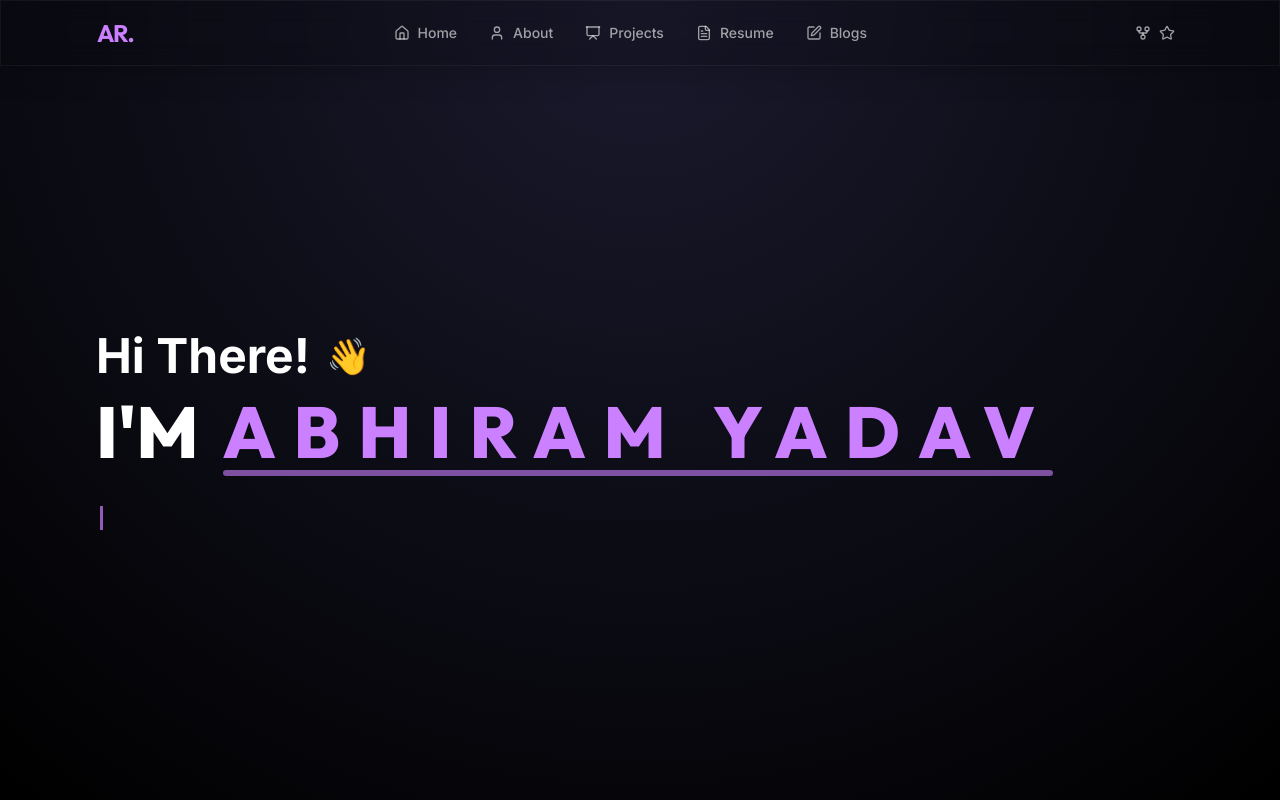
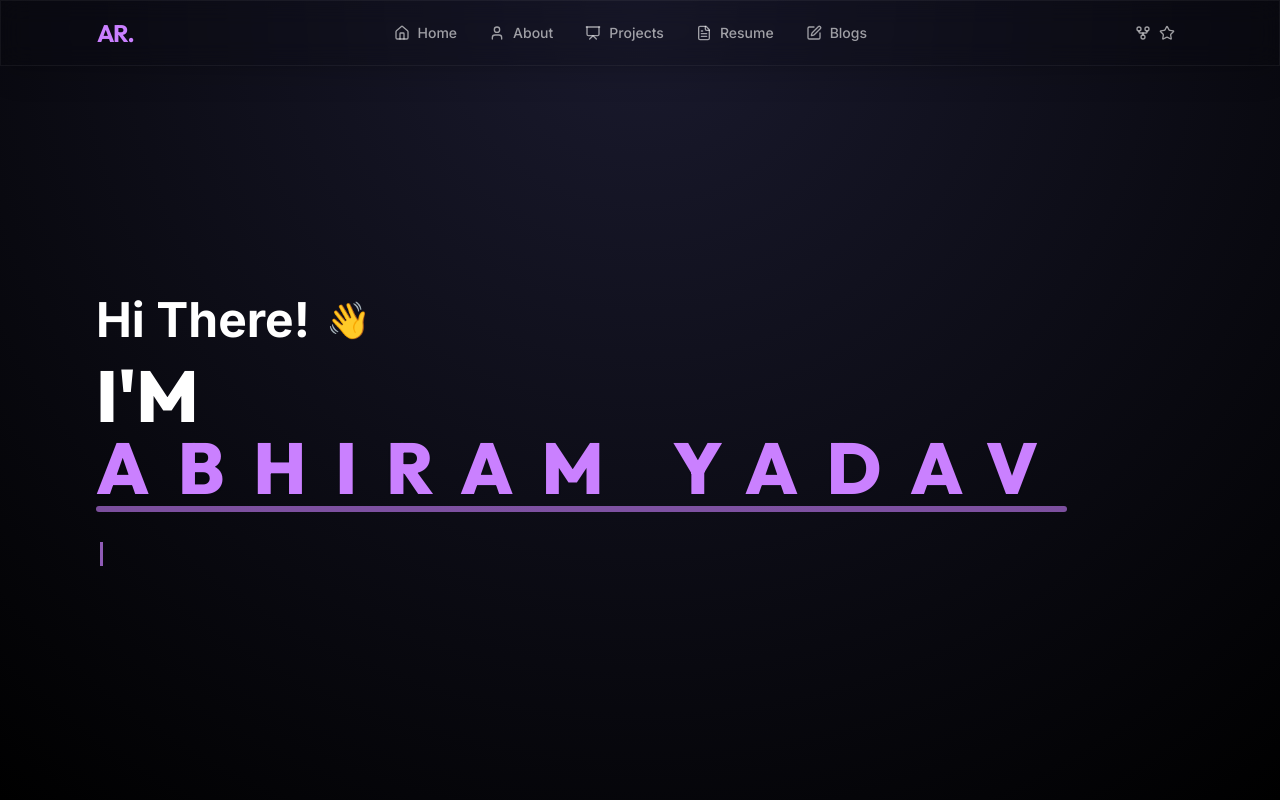
Before and after one commit to Abhiram0202/Portfolio, a Next.js app: page / in a window 1280 px wide. Shown: the top 800 px of the page. Built offline with nearby package versions, Linux system fonts and the light colour scheme.

Commit message:
what the fuck u didnt chnage

```diff
--- a/src/components/sections/contact.tsx
+++ b/src/components/sections/contact.tsx
@@ -54,7 +54,7 @@ export function ContactSection() {
                     <Button
                       variant="outline"
                       size="icon"
-                      className="rounded-full h-10 w-10 bg-card-foreground text-primary hover:text-black hover:shadow-lg hover:shadow-primary/30 transition-all duration-300 border-none group"
+                      className="rounded-full h-10 w-10 bg-card-foreground text-primary hover:text-black hover:bg-card-foreground transition-all duration-300 border-none group"
                       asChild
                     >
                       <a
--- a/src/components/sections/hero.tsx
+++ b/src/components/sections/hero.tsx
@@ -94,8 +94,8 @@ export function HeroSection() {
           >
             <span className="m-0 p-0">I&apos;M</span>
             <span className="relative inline-block pb-2 m-0 p-0">
-              <span className="text-primary relative z-10 whitespace-nowrap drop-shadow-sm tracking-[0.25em]">
-                {personalData.name.toUpperCase()}
+              <span className="text-primary relative z-10 whitespace-nowrap drop-shadow-sm tracking-[0.4em] uppercase">
+                {personalData.name}
               </span>
               <span className="absolute bottom-0 left-0 w-full h-[6px] bg-gradient-to-r from-primary to-accent rounded-full opacity-60"></span>
             </span>
```
